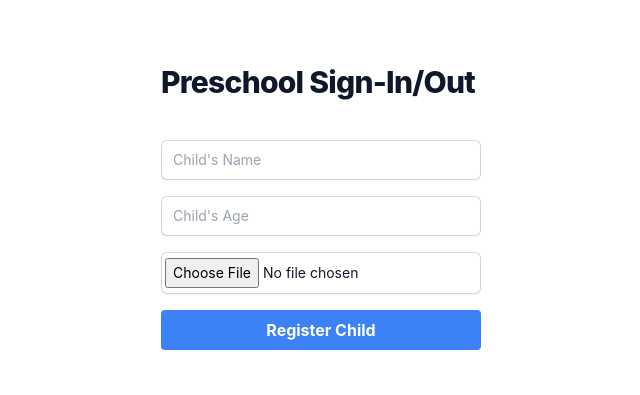
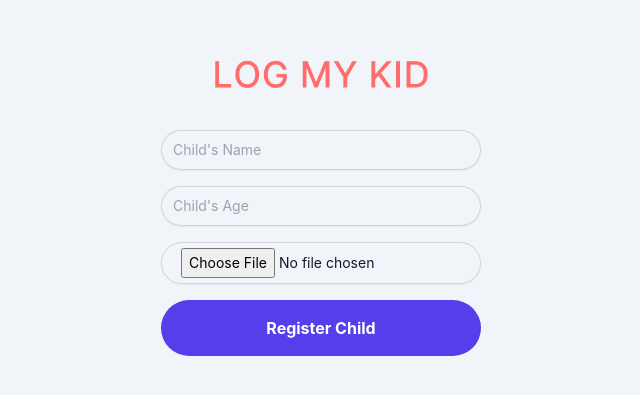
Before and after one commit to wilwaldon/preschool-signin-app, a React (Create React App) app: page / in a window 1280 px wide. Shown: the part 213-608 px from the top of the page, without its empty margins (319-959 px from the left). Built offline with nearby package versions, Linux system fonts and the light colour scheme.

Commit message:
added logo and some more styling to the form. next steps will be routes and also a feed

```diff
--- a/src/App.js
+++ b/src/App.js
@@ -33,14 +33,16 @@
   };
 
   return (
-    <div className="App">
+    <div className="App bg-slate-100">
+      <div className="flex flex-col items-center justify-center min-h-screen">
       <ToastContainer />
       {currentView === 'register' && <RegisterChildForm onRegister={handleRegisterChild} />}
       {currentView === 'splash' && registeredChild && (
         <SplashScreen child={registeredChild} onContinue={goToSignIn} />
       )}
       {currentView === 'main' && (
-        <>
+        <><img src="/kidlogger.png" alt="KidLogger Logo" className="w-3/4 max-w-xs mb-10"
+      />
           <h1 className="mb-10 text-3xl font-extrabold tracking-tight text-slate-900">Preschool Sign-In/Out</h1>
           <input
             type="text"
@@ -48,12 +50,14 @@
             value={currentChild}
             onChange={(e) => setCurrentChild(e.target.value)}
             required
+            className="w-full rounded-full bg-slate-50"
           />
-          <SignatureCanvas penColor='black' ref={sigPad} canvasProps={{ className: 'signatureCanvas' }} />
-          <button onClick={() => handleSign('in')} className="bg-blue-500 hover:bg-blue-700 text-white font-bold py-2 px-4 rounded mt-10 w-full">Sign In</button>
-          <button onClick={() => handleSign('out')} className="bg-blue-500 hover:bg-blue-700 text-white font-bold py-2 px-4 rounded mt-5 w-full">Sign Out</button>
+          <SignatureCanvas penColor='black' className="rounded-full" ref={sigPad} canvasProps={{ className: 'signatureCanvas rounded-lg mt-5' }} />
+          <button onClick={() => handleSign('in')} className="bg-purple text-white font-bold py-4 px-4 rounded-full mt-10 w-full">Sign In</button>
+          <button onClick={() => handleSign('out')} className="bg-purple text-white font-bold py-4 px-4 rounded-full mt-5 w-full">Sign Out</button>
         </>
       )}
+      </div>
     </div>
   );
 };
--- a/src/RegisterChildForm.js
+++ b/src/RegisterChildForm.js
@@ -1,7 +1,5 @@
-// src/RegisterChildForm.js
 import React, { useState } from 'react';
 import main from './SplashScreen'; // Make sure to have this component
-
 
 const RegisterChildForm = ({ onRegister }) => {
   const [childName, setChildName] = useState('');
@@ -33,38 +31,33 @@
 
   return (
     <div className="flex flex-col items-center justify-center min-h-screen">
+      <img src="/kidlogger.png" alt="KidLogger Logo" className="w-3/4 max-w-xs mb-10"
+      />
       <form onSubmit={handleSubmit} className="w-full max-w-xs">
-    <h1 className="mb-10 text-3xl font-extrabold tracking-tight text-slate-900">Preschool Sign-In/Out</h1>
-
         <input
           type="text"
           placeholder="Child's Name"
-        className="w-full mb-4 border-0 bg-transparent text-gray-900 placeholder:text-gray-400 focus:ring-0 sm:text-sm sm:leading-6 rounded-md shadow-sm ring-1 ring-inset ring-gray-300 focus-within:ring-2 focus-within:ring-inset focus-within:ring-indigo-600"
+          className="w-full mb-4 border-0 bg-transparent text-gray-900 placeholder:text-gray-400 focus:ring-0 sm:text-sm sm:leading-6 rounded-full shadow-sm ring-1 ring-inset ring-gray-300 focus-within:ring-2 focus-within:ring-inset focus-within:ring-indigo-600 bg-slate-50"
           value={childName}
           onChange={(e) => setChildName(e.target.value)}
           required
         />
-
-
         <input
           type="number"
           placeholder="Child's Age"
-        className="w-full mb-4 border-0 bg-transparent text-gray-900 placeholder:text-gray-400 focus:ring-0 sm:text-sm sm:leading-6 rounded-md shadow-sm ring-1 ring-inset ring-gray-300 focus-within:ring-2 focus-within:ring-inset focus-within:ring-indigo-600"
+          className="w-full mb-4 border-0 bg-transparent text-gray-900 placeholder:text-gray-400 focus:ring-0 sm:text-sm sm:leading-6 rounded-full shadow-sm ring-1 ring-inset ring-gray-300 focus-within:ring-2 focus-within:ring-inset focus-within:ring-indigo-600  bg-slate-50"
           value={childAge}
           onChange={(e) => setChildAge(e.target.value)}
           required
         />
-
-
         <input
           type="file"
           accept="image/*"
-        className="w-full mb-4 border-0 bg-transparent py-1.5 pl-1 text-gray-900 placeholder:text-gray-400 focus:ring-0 sm:text-sm sm:leading-6 rounded-md shadow-sm ring-1 ring-inset ring-gray-300 focus-within:ring-2 focus-within:ring-inset focus-within:ring-indigo-600"
+          className="w-full mb-4 border-0 bg-transparent py-1.5 pl-5 text-gray-900 placeholder:text-gray-400 focus:ring-0 sm:text-sm sm:leading-6 rounded-full shadow-sm ring-1 ring-inset ring-gray-300 focus-within:ring-2 focus-within:ring-inset focus-within:ring-indigo-600 bg-slate-50"
           onChange={handlePhotoChange}
           required
         />
-
-    <button type="submit" className="w-full bg-blue-500 hover:bg-blue-700 text-white font-bold py-2 px-4 rounded">Register Child</button>
+        <button type="submit" className="w-full bg-purple text-white font-bold py-4 px-4 rounded-full">Register Child</button>
       </form>
     </div>
   );
--- a/src/SplashScreen.js
+++ b/src/SplashScreen.js
@@ -6,11 +6,13 @@
   return (
       <div>
         <div className="flex flex-col items-center justify-center min-h-screen">
+          <img src="/kidlogger.png" alt="KidLogger Logo" className="w-3/4 max-w-xs mb-10"
+      />
           <h1 className="mb-10 text-3xl font-extrabold tracking-tight text-slate-900 w-full">Thanks for Registering!</h1>
-          <h2 className="text-base font-bold leading-7 text-gray-900 text-xl mb-5 w-full">Name: {child.name}</h2>
-          <h2 className="text-base font-bold leading-7 text-gray-900 text-xl mb-10 w-full">Age: {child.age}</h2>
-          <img src={child.photo} alt="Child" className="rounded-md w-full" />
-          <button onClick={onContinue} className="bg-blue-500 hover:bg-blue-700 text-white font-bold py-2 px-4 rounded-lg mt-10 w-full" >Go to Sign-In</button>
+          <h2 className="text-base font-bold leading-7 text-gray-900 text-xl mb-5 capitalize">Name: {child.name}</h2>
+          <h2 className="text-base font-bold leading-7 text-gray-900 text-xl mb-10 capitalize">Age: {child.age}</h2>
+          <img src={child.photo} alt="Child" className="rounded-md w-60 shadow-lg shadow-cyan-500/50" />
+          <button onClick={onContinue} className="bg-purple text-white font-bold py-4 px-4 rounded-full mt-10 w-full" >Go to Sign-In</button>
       </div>
     </div>
   );
--- a/src/index.css
+++ b/src/index.css
@@ -27,10 +27,8 @@
 
 .signatureCanvas {
   border: 2px solid #ccc;
-  border-radius: 5px;
   width: 50vw;
   height: 25vh;
-  margin-top: 20px;
 }
 
 /* Toast styles */
--- a/tailwind.config.js
+++ b/tailwind.config.js
@@ -4,7 +4,11 @@
     "./src/**/*.{js,jsx,ts,tsx}",
   ],
   theme: {
-    extend: {},
+    extend: {
+      colors: {
+        'purple': '#553feb', // Add your custom color here
+      },
+    },
   },
   plugins: [
         require('@tailwindcss/forms'),
```
Also changed, not shown: public/kidlogger.png (added). Lines whose indentation alone changed are shown as unchanged.
